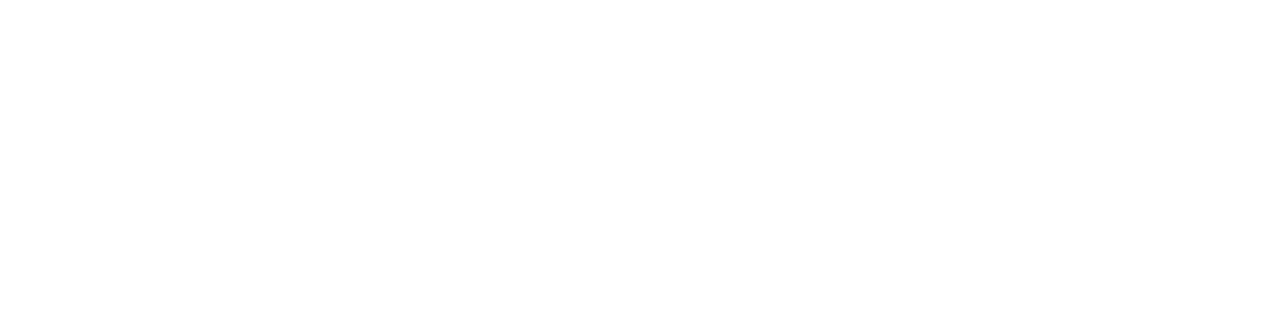
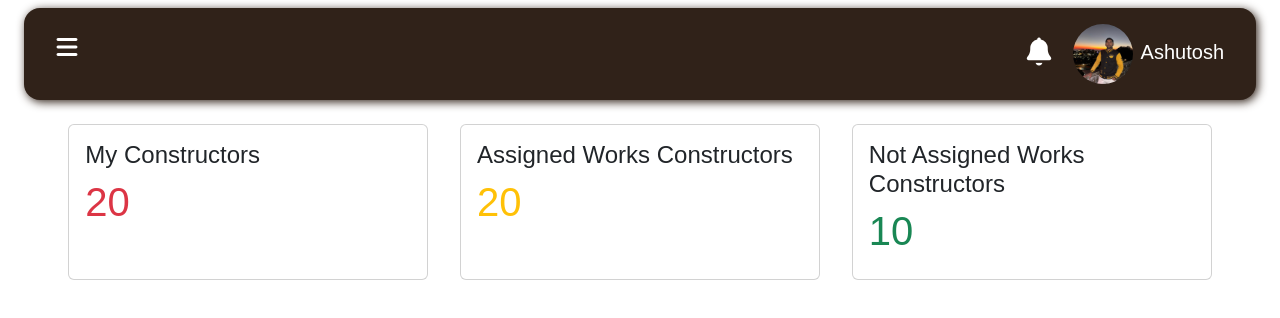
Before and after one commit to neerajksp09/BuildHatke, a React (Vite) app in the folder frontend/: page /sitemanager/constructors in a window 1280 px wide. Before the commit this address had no page. Shown: the top 318 px of the page. Built offline with nearby package versions, Linux system fonts and the light colour scheme; a web font is replaced by a local one.

Commit message:
abhi code

```diff
--- a/frontend/src/App.jsx
+++ b/frontend/src/App.jsx
@@ -21,6 +21,7 @@
 import SMlayout from './siteManager/SMlayout'
 import SMproject from './siteManager/SMproject'
 import Profile from './contractor/Profile'
+import SMconstructors from './siteManager/SMconstructors'
 
 function App() {
 
@@ -48,7 +49,7 @@
 
             <Route path="/conlayout" element={<Conlayout />} >
               <Route path='condash' element={<ConDash />} />
-              <Route path='profile' element={<Profile/>}/>
+              <Route path='profile' element={<Profile />} />
             </Route>
             <Route path="/sitemanagerlogin/" element={<SiteManagerLayout />} >
               <Route path='' element={<SMlogin />} />
@@ -57,16 +58,17 @@
             <Route path="/sitemanager/" element={<SMlayout />} >
               <Route path='dash' element={<SiteManagerDash />} />
               <Route path='project' element={<SMproject />} />
+              <Route path='constructors' element={<SMconstructors />} />
 
             </Route>
 
 
-         <Route path="/ulayout" element={<Userlayout/>} >
-   <Route path="" element={<UserDash />} />
-   <Route path='cproject'  element={<CreateProject/>} />
-   <Route path='myproject'  element={<Myproject/>} />
+            <Route path="/ulayout" element={<Userlayout />} >
+              <Route path="" element={<UserDash />} />
+              <Route path='cproject' element={<CreateProject />} />
+              <Route path='myproject' element={<Myproject />} />
 
-  </Route>
+            </Route>
           </Routes>
 
         </BrowserRouter>
--- /dev/null
+++ b/frontend/src/siteManager/SMconstructors.jsx
@@ -0,0 +1,38 @@
+import React from 'react'
+
+function SMconstructors() {
+    return (
+        <>
+            <div className="roq">
+                <div className="col-md-11 mx-auto">
+                    <div className="row project-card-row">
+                        <div className="col-md-4 p-3">
+                            <div className="card p-3  h-100 d-flex flex-column">
+                                <h4>My Constructors</h4>
+                                <h1 className='text-danger'>20</h1>
+
+                            </div>
+                        </div>
+                        <div className="col-md-4 p-3">
+                            <div className="card p-3  h-100 d-flex flex-column">
+                                <h4>Assigned Works Constructors</h4>
+                                <h1 className='text-warning'>20</h1>
+
+                            </div>
+                        </div>
+                        <div className="col-md-4 p-3">
+                            <div className="card p-3 h-100 d-flex flex-column">
+                                <h4>Not Assigned Works Constructors</h4>
+                                <h1 className='text-success'>10</h1>
+
+                            </div>
+                        </div>
+                    </div>
+
+                </div>
+            </div>
+        </>
+    )
+}
+
+export default SMconstructors
--- a/frontend/src/siteManager/SMlayout.jsx
+++ b/frontend/src/siteManager/SMlayout.jsx
@@ -20,19 +20,19 @@
                 <Link to={"project"}><i className="fa-solid fa-briefcase"></i> Projects</Link>
               </li>
               <li>
-                <a href=""><i className="fa-solid fa-helmet-safety"></i> Constructors</a>
+                <Link to={"constructors"} ><i className="fa-solid fa-helmet-safety"></i> Constructors</Link>
               </li>
               <li>
-                <a href=""><i className="fa-brands fa-bitbucket"></i> Materials</a>
+                <Link to={""}><i className="fa-brands fa-bitbucket"></i> Materials</Link>
               </li>
               <li>
-                <a href=""><i className="fa-solid fa-calendar-check"></i> Tasks</a>
+                <Link to=""><i className="fa-solid fa-calendar-check"></i> Tasks</Link>
               </li>
               <li>
-                <a href=""><i className="fa-solid fa-hand-holding-dollar"></i> Expenses</a>
+                <Link to=""><i className="fa-solid fa-hand-holding-dollar"></i> Expenses</Link>
               </li>
               <li>
-                <a href=""><i className="fa-solid fa-chart-area"></i> Reports</a>
+                <Link to=""><i className="fa-solid fa-chart-area"></i> Reports</Link>
               </li>
             </ul>
 
@@ -40,13 +40,13 @@
 
           </div>
         </div>
-        <div className="col-xxl-9  "  style={{overflowY:"scroll",height:"100vh"}}>
-          <div className="row  py-2" style={{position:"sticky",top:"0px",left:"0px",zIndex:"999",}}>
+        <div className="col-xxl-9  " style={{ overflowY: "scroll", height: "100vh" }}>
+          <div className="row  py-2" style={{ position: "sticky", top: "0px", left: "0px", zIndex: "999", }}>
             <div className="col-12 px-4">
-              <div className='nav-row-2 px-3 py-3 rounded-4'style={{boxShadow:"2px 2px 10px rgb(48, 34, 25)"}} >
+              <div className='nav-row-2 px-3 py-3 rounded-4' style={{ boxShadow: "2px 2px 10px rgb(48, 34, 25)" }} >
                 <div className="row">
                   <div className="col-4 ">
-                  <button className="btn btn-primary fs-4 d-block d-xxl-none btn-toggle "  type="button" data-bs-toggle="offcanvas" data-bs-target="#offcanvasScrolling" aria-controls="offcanvasScrolling"><i className="fa-solid fa-bars"></i></button>
+                    <button className="btn btn-primary fs-4 d-block d-xxl-none btn-toggle " type="button" data-bs-toggle="offcanvas" data-bs-target="#offcanvasScrolling" aria-controls="offcanvasScrolling"><i className="fa-solid fa-bars"></i></button>
 
                     <div className="offcanvas offcanvas-start" data-bs-scroll="true" data-bs-backdrop="false" tabIndex="-1" id="offcanvasScrolling" aria-labelledby="offcanvasScrollingLabel">
 
@@ -67,19 +67,19 @@
                               <Link to={"project"}><i className="fa-solid fa-briefcase"></i> Projects</Link>
                             </li>
                             <li>
-                            <a href=""><i className="fa-solid fa-helmet-safety"></i> Constructors</a>
+                              <Link to={"constructors"} ><i className="fa-solid fa-helmet-safety"></i> Constructors</Link>
                             </li>
                             <li>
-                            <a href=""><i className="fa-brands fa-bitbucket"></i> Materials</a>
+                              <Link to={""}><i className="fa-brands fa-bitbucket"></i> Materials</Link>
                             </li>
                             <li>
-                            <a href=""><i className="fa-solid fa-calendar-check"></i> Tasks</a>
+                              <Link to=""><i className="fa-solid fa-calendar-check"></i> Tasks</Link>
                             </li>
                             <li>
-                            <a href=""><i className="fa-solid fa-hand-holding-dollar"></i> Expenses</a>
+                              <Link to=""><i className="fa-solid fa-hand-holding-dollar"></i> Expenses</Link>
                             </li>
                             <li>
-                            <a href=""><i className="fa-solid fa-chart-area"></i> Reports</a>
+                              <Link to=""><i className="fa-solid fa-chart-area"></i> Reports</Link>
                             </li>
                           </ul>
 
```
Lines whose indentation alone changed are shown as unchanged.
